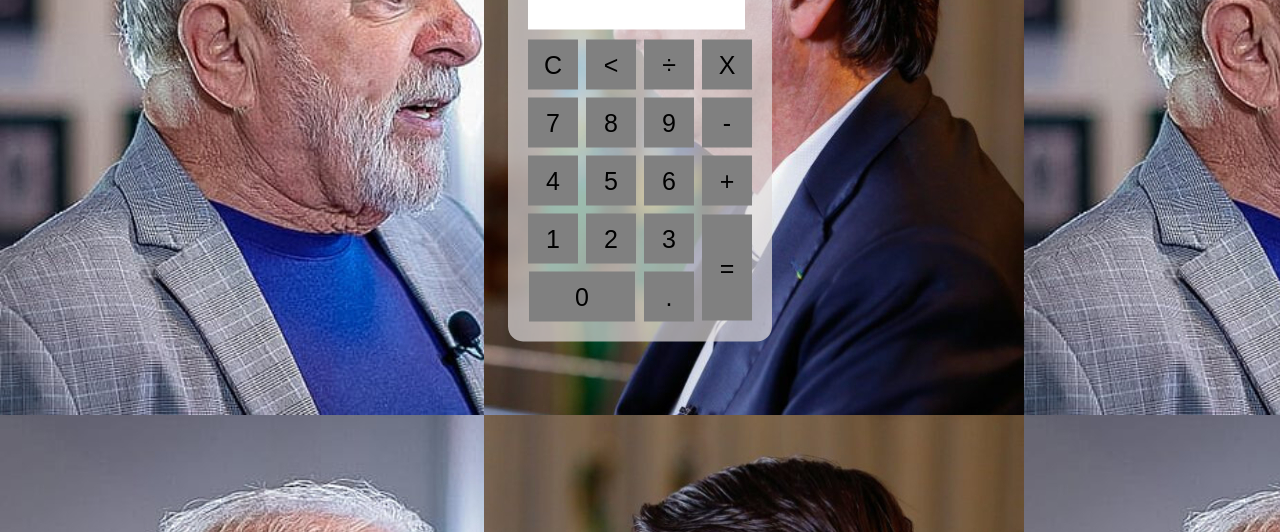
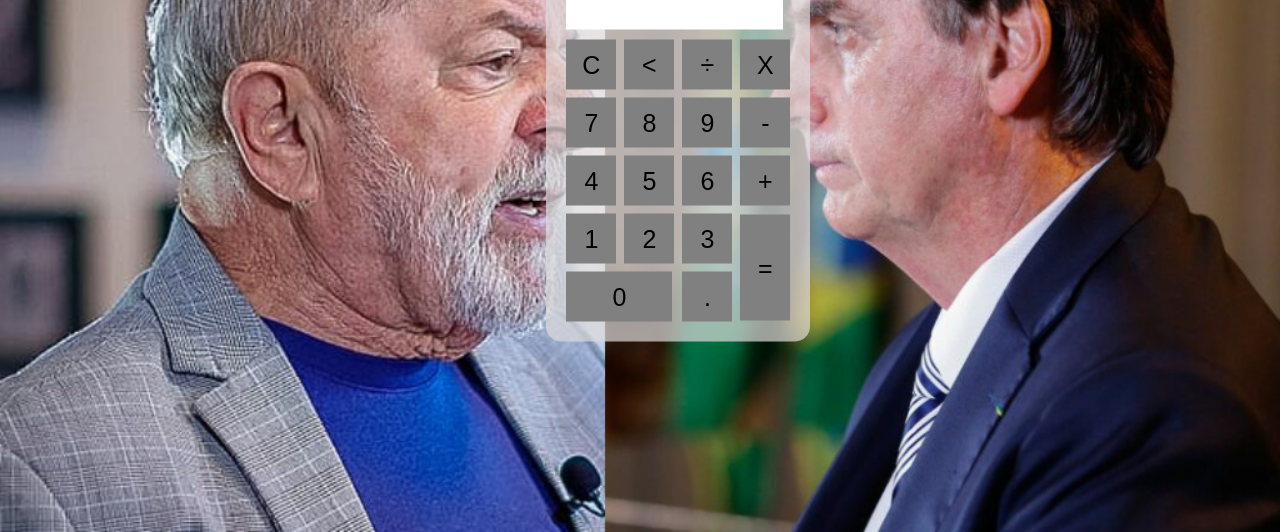
Before and after one commit to Brunoqtg/calculadora-pipiz-o, a plain HTML site: page index.html in a window 1280 px wide. Shown: the part 268-800 px from the top of the page. Drawn offline with Linux system fonts and the light colour scheme.

Commit message:
Add files via upload

```diff
--- a/index.html
+++ b/index.html
@@ -1,48 +1,77 @@
-<!DOCTYPE html>
-<html lang="en">
+<html>
     <head>
-<meta charset="UTF-8">
-<meta name="viewport" content="width=device-width, initial-scale=1.0">
-<title>Calculadora HTML</title>
+        <title>Calculadora</title>
+        <meta harset="UTF-8">
+        <meta name="viewport" content="width-device-width, initial-scale=1.0">
         <link rel="stylesheet" href="styles.css">
     </head>
-</html>
+
     <body>
         <div class="fundo">
             <h1>Criado por Bruno Otávio</h1>
             <div class="Calculadora">
-    <h1>Resultado</h1>
+                <h1>Calculadora</h1>
                 <p id="resultado"></p>
                 <table>
                     <tr>
-<td> <button class="botao"> C </button></td>
-<td> <button class="botao"> < </button></td>
-<td> <button class="botao"> ÷ </button></td>
-<td> <button class="botao"> X </button></td>
+                        <td><button class="botao" onclick="clean()">C</button></td>
+                        <td><button class="botao" onclick="back()"><</button></td>
+                        <td><button class="botao" onclick="insert('/')">÷</button></td>
+                        <td><button class="botao" onclick="insert('*')">X</button></td>
                     </tr>
                     <tr>
-<td> <button class="botao"> 7 </button></td>
-<td> <button class="botao"> 8 </button></td>
-<td> <button class="botao"> 9 </button></td>
-<td> <button class="botao"> - </button></td>
+                        <td><button class="botao" onclick="insert('7')">7</button></td>
+                        <td><button class="botao" onclick="insert('8')">8</button></td>
+                        <td><button class="botao" onclick="insert('9')">9</button></td>
+                        <td><button class="botao" onclick="insert('-')">-</button></td>
                     </tr>
                     <tr>
-<td> <button class="botao"> 4 </button></td>
-<td> <button class="botao"> 5 </button></td>
-<td> <button class="botao"> 6 </button></td>
-<td> <button class="botao"> + </button></td>
+                        <td><button class="botao" onclick="insert('4')">4</button></td>
+                        <td><button class="botao" onclick="insert('5')">5</button></td>
+                        <td><button class="botao" onclick="insert('6')">6</button></td>
+                        <td><button class="botao" onclick="insert('+')">+</button></td>
                     </tr>
                     <tr>
-<td> <button class="botao"> 1 </button></td>
-<td> <button class="botao"> 2 </button></td>
-<td> <button class="botao"> 3 </button></td>
-<td rowspan="2"> <button class="botao" style="height: 106px;"> = </button></td>
+                        <td><button class="botao" onclick="insert('1')">1</button></td>
+                        <td><button class="botao" onclick="insert('2')">2</button></td>
+                        <td><button class="botao" onclick="insert('3')">3</button></td>
+                        <td rowspan="2"><button class="botao" style="height: 106px;" onclick="calcular()">=</button></td>
                     </tr>
                     <tr>
-<td colspan="2"> <button class="botao" style="width: 106px;"> 0 </button></td>
-<td> <button class="botao"> . </button></td>
+                        <td colspan="2"><button class="botao" style="width: 106px;" onclick="insert('0')">0</button></td>
+                        <td><button class="botao" onclick="insert('.')">.</button></td>
                     </tr>
                 </table>
             </div>
         </div>
+        <script>
+            function insert (num)
+            {
+                var numero=document.getElementById ('resultado').innerHTML;
+                document.getElementById ('resultado').innerHTML = numero+num;
+            }
+            function clean ()
+            {
+                                    document.getElementById('resultado').innerHTML="";
+                                }
+            function back()
+            {
+                var resultado = document.getElementById('resultado').innerHTML;
+                document.getElementById('resultado').innerHTML= resultado.substring(0, resultado.length -1);
+            }
+            function calcular ()
+            {
+                var resultado = document.getElementById('resultado').innerHTML;
+                if (resultado)
+                {
+                    document.getElementById('resultado').innerHTML = eval(resultado);
+
+                }
+                else
+                {
+                    document.getElementById('resultado').innerHTML = "Nada para calcular";
+                }
+            }
+        </script>
     </body>
+</html>
--- a/styles.css
+++ b/styles.css
@@ -8,12 +8,14 @@
     color: black;
     font-family: 'Times New Roman', Times, serif;
     text-align: center;
+    background-repeat: no-repeat;
+    background-size: cover;
 }
 .Calculadora{
     position: absolute;
     background-color: rgba(222, 219, 219, 0.7);
     top: 50%;
-    left: 50%;
+    left: 53%;
     transform: translate(-50%, -50%);
     border-radius: 15px;
     padding: 15px;
```
Lines whose indentation alone changed are shown as unchanged.
